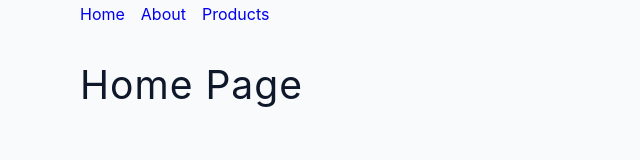
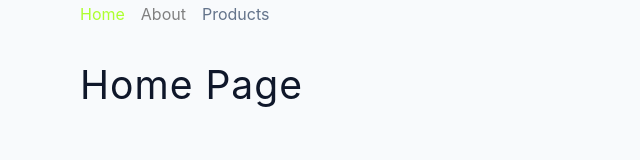
Before and after one commit to Er-RP/react-tutorials, a React (Create React App) app: page / in a window 1280 px wide. Shown: the top 160 px of the page, without its empty margins (0-640 px from the left). Built offline with nearby package versions, Linux system fonts and the light colour scheme.

Commit message:
Active route updated

```diff
--- a/src/components/Navbar.js
+++ b/src/components/Navbar.js
@@ -1,11 +1,25 @@
-import { Link } from "react-router-dom";
+import { NavLink } from "react-router-dom";
 
 const Navbar = () => {
   return (
     <nav className="navbar">
-      <Link to="/">Home</Link>
-      <Link to="/about">About</Link>
-      <Link to="/products">Products</Link>
+      <NavLink to="/">Home</NavLink>
+      <NavLink
+        to="/about"
+        style={({ isActive }) => {
+          return { color: isActive ? "violet" : "grey" };
+        }}
+      >
+        About
+      </NavLink>
+      <NavLink
+        to="/products"
+        className={({ isActive }) => {
+          return isActive ? "active2" : "link";
+        }}
+      >
+        Products
+      </NavLink>
     </nav>
   );
 };
--- a/src/index.css
+++ b/src/index.css
@@ -275,13 +275,18 @@ ul {
   display: flex;
   gap: 1rem;
 }
-
+a {
+  color: var(--grey-500);
+}
 .link {
   color: var(--grey-500);
 }
 
 .active {
-  color: var(--primary-500);
+  color: greenyellow;
+}
+.active2 {
+  text-decoration: underline;
 }
 .products article {
   margin-bottom: 1rem;
```
Also changed, not shown: 1 other file (tests, documents, lock files or other folders).
